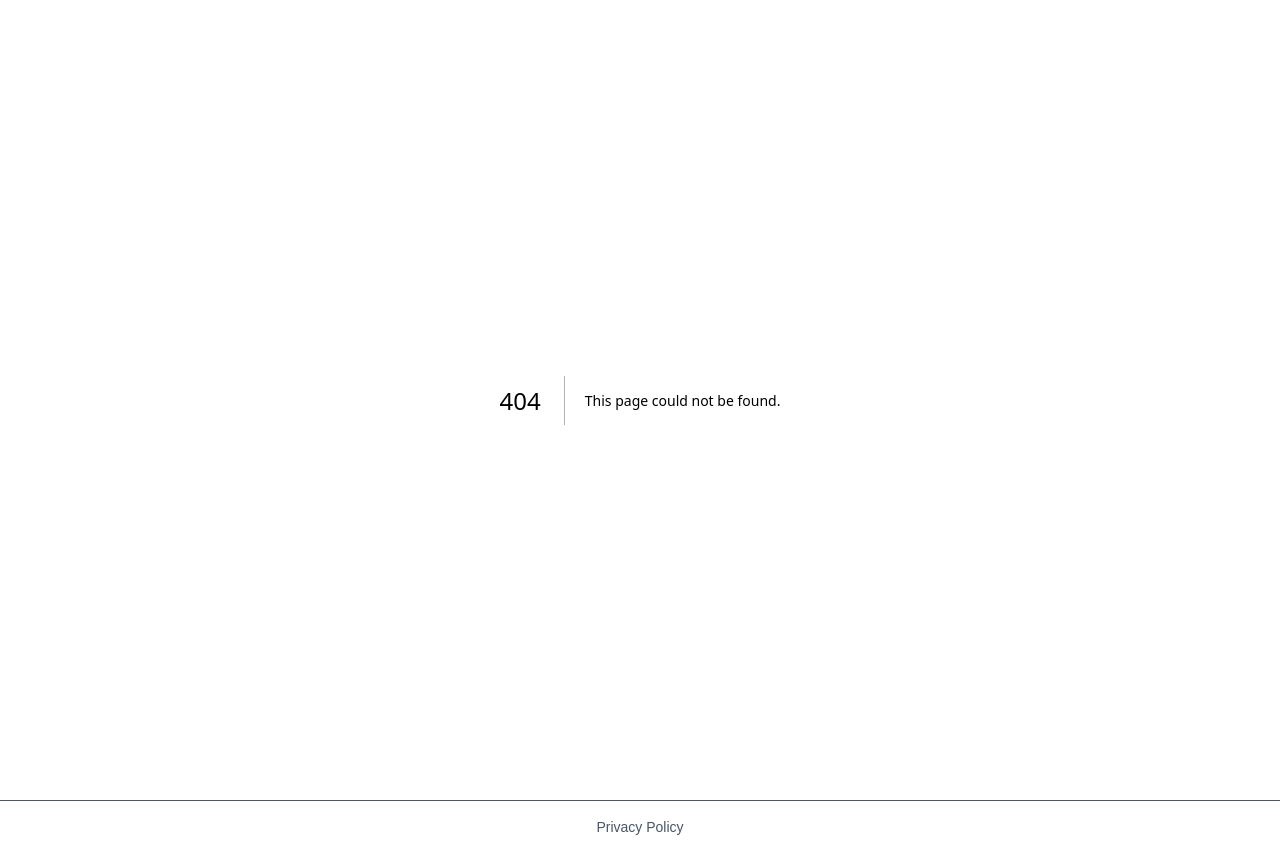
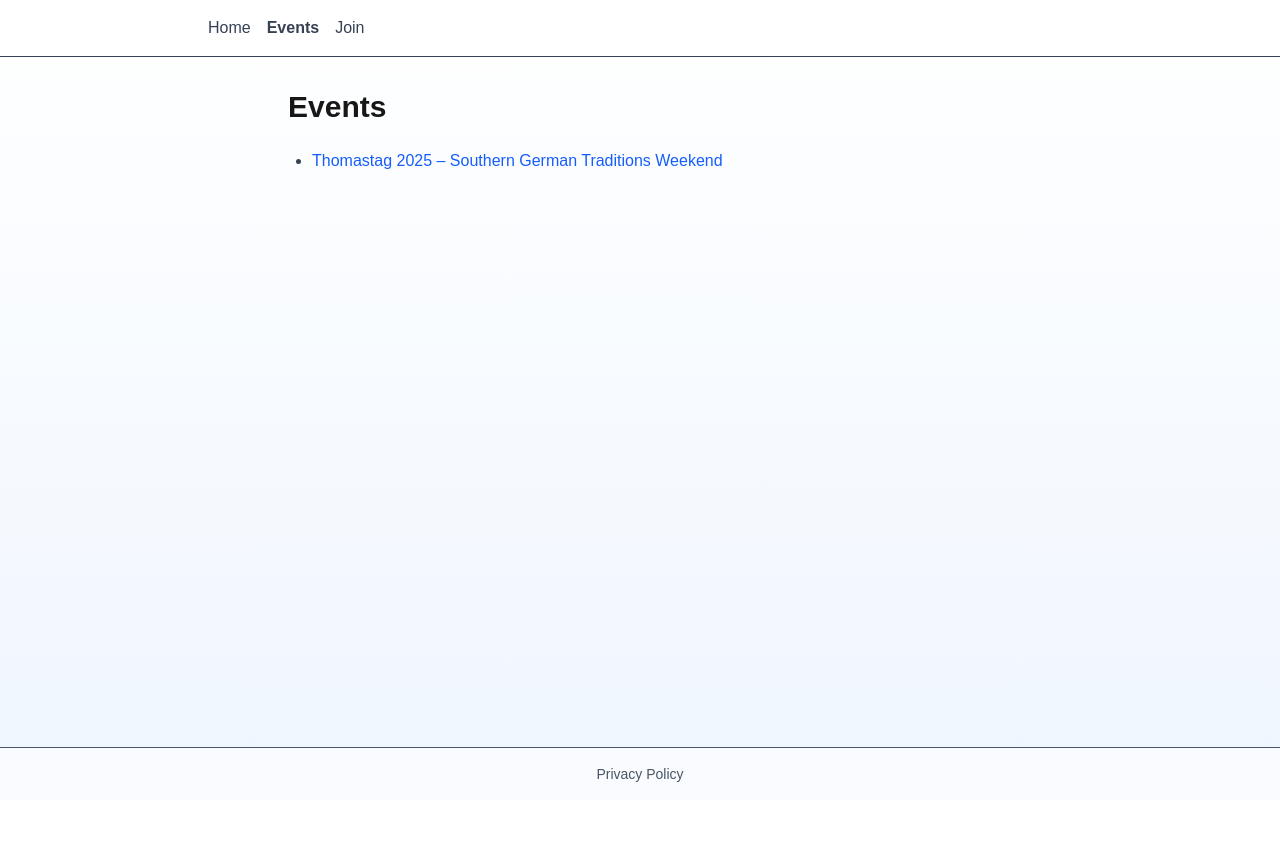
Before and after one commit to Tapiiri/AcademicCultureEnjoyers, a Next.js app: page /events in a window 1280 px wide. Before the commit this address had no page. After the commit the page ends 800 px from the top, so only its background shows below. Built offline with nearby package versions, Linux system fonts and the light colour scheme.

Commit message:
feat: improve navigation and SEO

```diff
--- /dev/null
+++ b/src/app/events/page.tsx
@@ -0,0 +1,25 @@
+import type { Metadata } from 'next';
+import Link from 'next/link';
+
+export const metadata: Metadata = {
+  title: 'Events',
+  description: 'Explore upcoming events from Academic Culture Enjoyers.',
+};
+
+export default function EventsPage() {
+  return (
+    <main className="mx-auto max-w-3xl p-8">
+      <h1 className="mb-6 text-3xl font-bold">Events</h1>
+      <ul className="list-disc pl-6 text-gray-700 dark:text-gray-300">
+        <li>
+          <Link
+            href="/events/thomastag-2025"
+            className="text-blue-600 hover:underline"
+          >
+            Thomastag 2025 – Southern German Traditions Weekend
+          </Link>
+        </li>
+      </ul>
+    </main>
+  );
+}
--- a/src/app/layout.tsx
+++ b/src/app/layout.tsx
@@ -1,3 +1,4 @@
+import Header from '@/components/Header';
 import type { Metadata } from 'next';
 import './globals.css';
 
@@ -60,7 +61,10 @@ export default function RootLayout({
   return (
     <html lang="en">
       <body className="flex min-h-screen flex-col bg-gradient-to-b from-white to-blue-50 antialiased dark:from-gray-900 dark:to-gray-950">
-        <main className="flex-1">{children}</main>
+        <Header />
+        <main id="content" className="flex-1">
+          {children}
+        </main>
         <footer className="border-t bg-white/60 p-4 text-center text-sm text-gray-600 backdrop-blur dark:bg-gray-900/60 dark:text-gray-400">
           <a href="/privacy" className="hover:underline">
             Privacy Policy
--- a/src/app/page.tsx
+++ b/src/app/page.tsx
@@ -51,7 +51,11 @@ export default function Home() {
           <h2 className="mb-2 text-2xl font-semibold">Events & Trips</h2>
           <p className="text-gray-700 dark:text-gray-300">
             Join visits to student fraternities, sitsits, and other academic
-            festivities around the world.
+            festivities around the world.{' '}
+            <Link href="/events" className="text-blue-600 hover:underline">
+              See upcoming events
+            </Link>
+            .
           </p>
         </section>
         <section>
--- /dev/null
+++ b/src/app/robots.ts
@@ -0,0 +1,8 @@
+import type { MetadataRoute } from 'next';
+
+export default function robots(): MetadataRoute.Robots {
+  return {
+    rules: [{ userAgent: '*', allow: '/' }],
+    sitemap: 'https://academiccultureenjoyers.org/sitemap.xml',
+  };
+}
--- /dev/null
+++ b/src/app/sitemap.ts
@@ -0,0 +1,17 @@
+import type { MetadataRoute } from 'next';
+
+export default function sitemap(): MetadataRoute.Sitemap {
+  const baseUrl = 'https://academiccultureenjoyers.org';
+  const routes = [
+    '',
+    '/events',
+    '/events/thomastag-2025',
+    '/join',
+    '/privacy',
+  ].map((route) => ({
+    url: `${baseUrl}${route}`,
+    lastModified: new Date(),
+  }));
+
+  return routes;
+}
--- /dev/null
+++ b/src/components/Header.tsx
@@ -0,0 +1,37 @@
+'use client';
+
+import Link from 'next/link';
+import { usePathname } from 'next/navigation';
+
+const navLinks = [
+  { href: '/', label: 'Home' },
+  { href: '/events', label: 'Events' },
+  { href: '/join', label: 'Join' },
+];
+
+export default function Header() {
+  const pathname = usePathname();
+
+  return (
+    <header className="border-b bg-white/60 text-gray-700 backdrop-blur dark:bg-gray-900/60 dark:text-gray-300">
+      <a href="#content" className="sr-only focus:not-sr-only">
+        Skip to main content
+      </a>
+      <nav className="mx-auto flex max-w-4xl gap-4 p-4">
+        {navLinks.map(({ href, label }) => {
+          const isActive = pathname === href || pathname.startsWith(`${href}/`);
+          return (
+            <Link
+              key={href}
+              href={href}
+              className={`hover:underline ${isActive ? 'font-semibold' : ''}`}
+              aria-current={isActive ? 'page' : undefined}
+            >
+              {label}
+            </Link>
+          );
+        })}
+      </nav>
+    </header>
+  );
+}
--- a/src/components/TallyForm.tsx
+++ b/src/components/TallyForm.tsx
@@ -28,6 +28,8 @@ export default function TallyForm({
       marginHeight={0}
       marginWidth={0}
       title="Tally form"
+      loading="lazy"
+      referrerPolicy="no-referrer-when-downgrade"
     />
   );
 }
```
